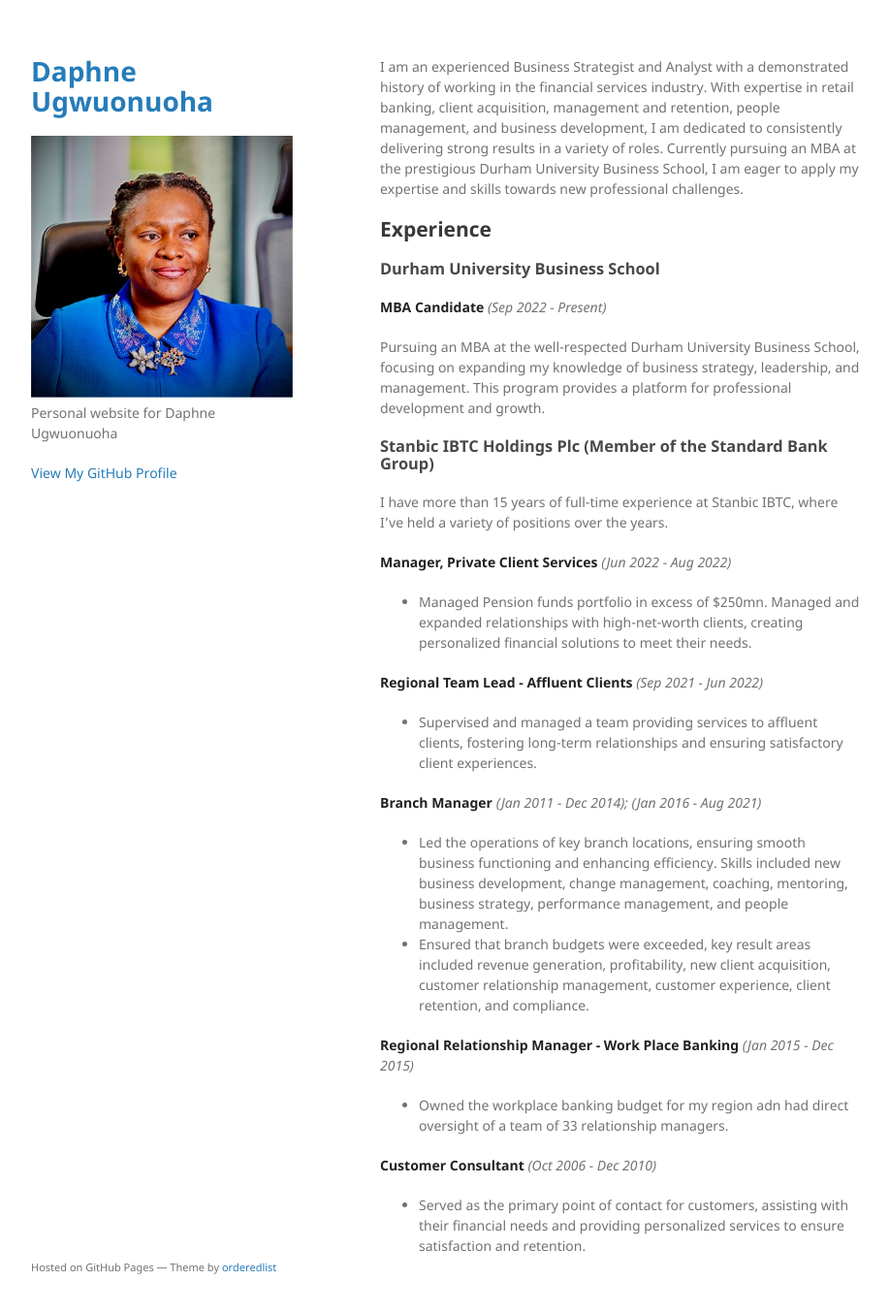
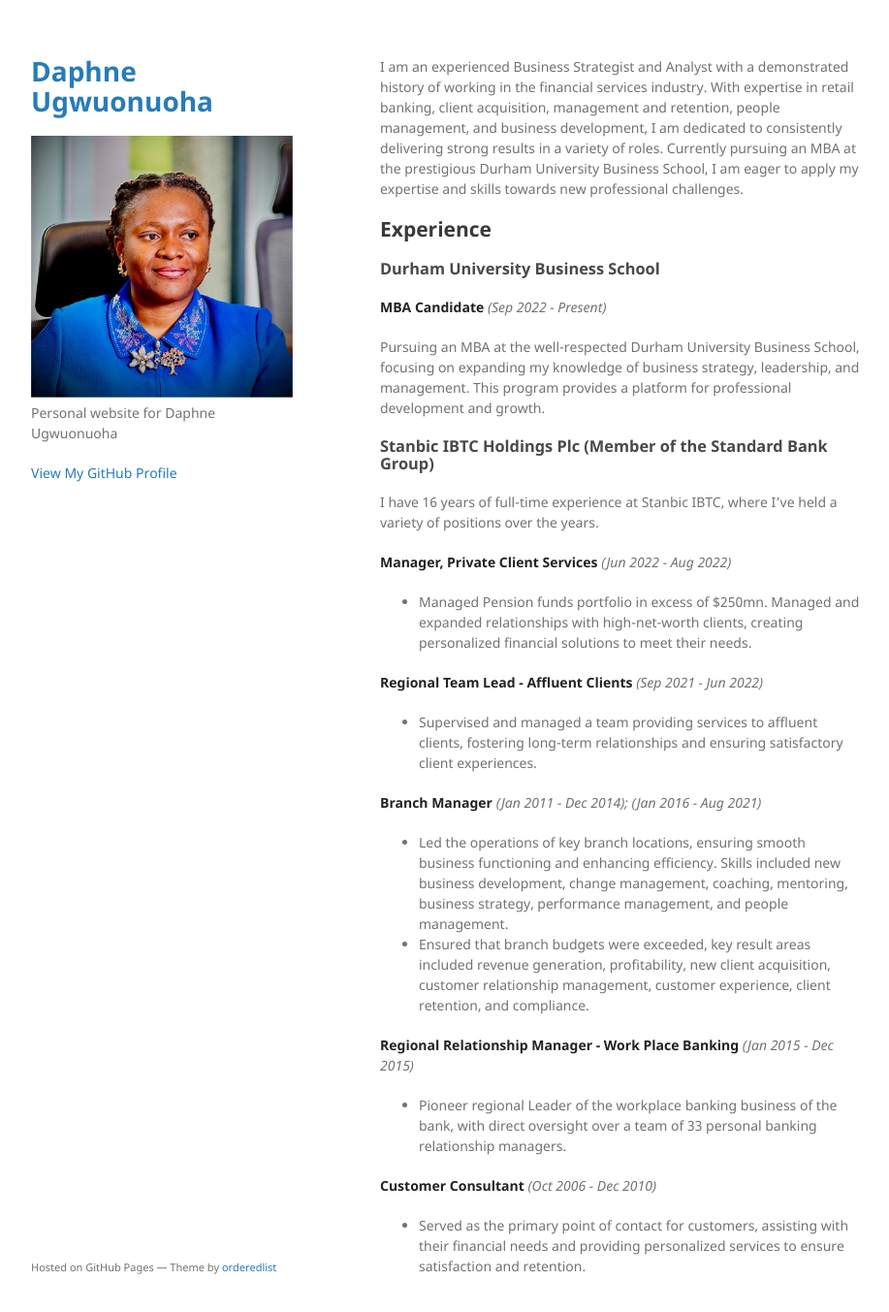
Before and after one commit to daphneugwu/daphneugwu.github.io, a Jekyll site: the page built from index.md, in a window 1280 px wide and 1386 px high. Shown: the top 1353 px of the window at 97% size, without its empty margins (178-1095 px from the left). Built offline with Jekyll 4.4.1, drawn with Linux system fonts in a browser that asks for light colours.

Commit message:
Update index.md

```diff
--- a/index.md
+++ b/index.md
@@ -13,7 +13,7 @@ I am an experienced Business Strategist and Analyst with a demonstrated history
 Pursuing an MBA at the well-respected Durham University Business School, focusing on expanding my knowledge of business strategy, leadership, and management. This program provides a platform for professional development and growth.
 
 ### Stanbic IBTC Holdings Plc (Member of the Standard Bank Group)
-I have more than 15 years of full-time experience at Stanbic IBTC, where I've held a variety of positions over the years.
+I have 16 years of full-time experience at Stanbic IBTC, where I've held a variety of positions over the years.
 
 **Manager, Private Client Services** _(Jun 2022 - Aug 2022)_
 - Managed Pension funds portfolio in excess of $250mn. Managed and expanded relationships with high-net-worth clients, creating personalized financial solutions to meet their needs.
@@ -26,7 +26,7 @@ I have more than 15 years of full-time experience at Stanbic IBTC, where I've he
 - Ensured that branch budgets were exceeded, key result areas included revenue generation, profitability, new client acquisition, customer relationship management, customer experience, client retention, and compliance.
 
 **Regional Relationship Manager - Work Place Banking** _(Jan 2015 - Dec 2015)_
-- Owned the workplace banking budget for my region adn had direct oversight of a team of 33 relationship managers.
+- Pioneer regional Leader of the workplace banking business of the bank, with direct oversight over a team of 33 personal banking relationship managers.
 
 **Customer Consultant** _(Oct 2006 - Dec 2010)_
 - Served as the primary point of contact for customers, assisting with their financial needs and providing personalized services to ensure satisfaction and retention.
```
